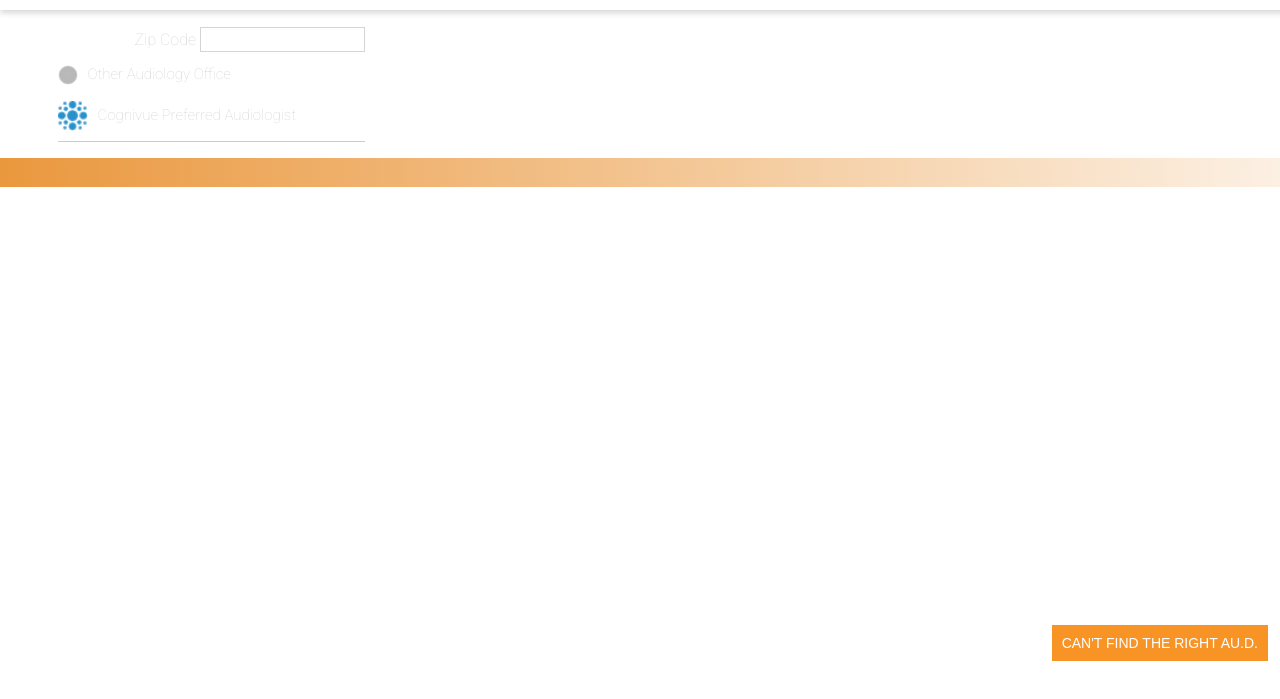
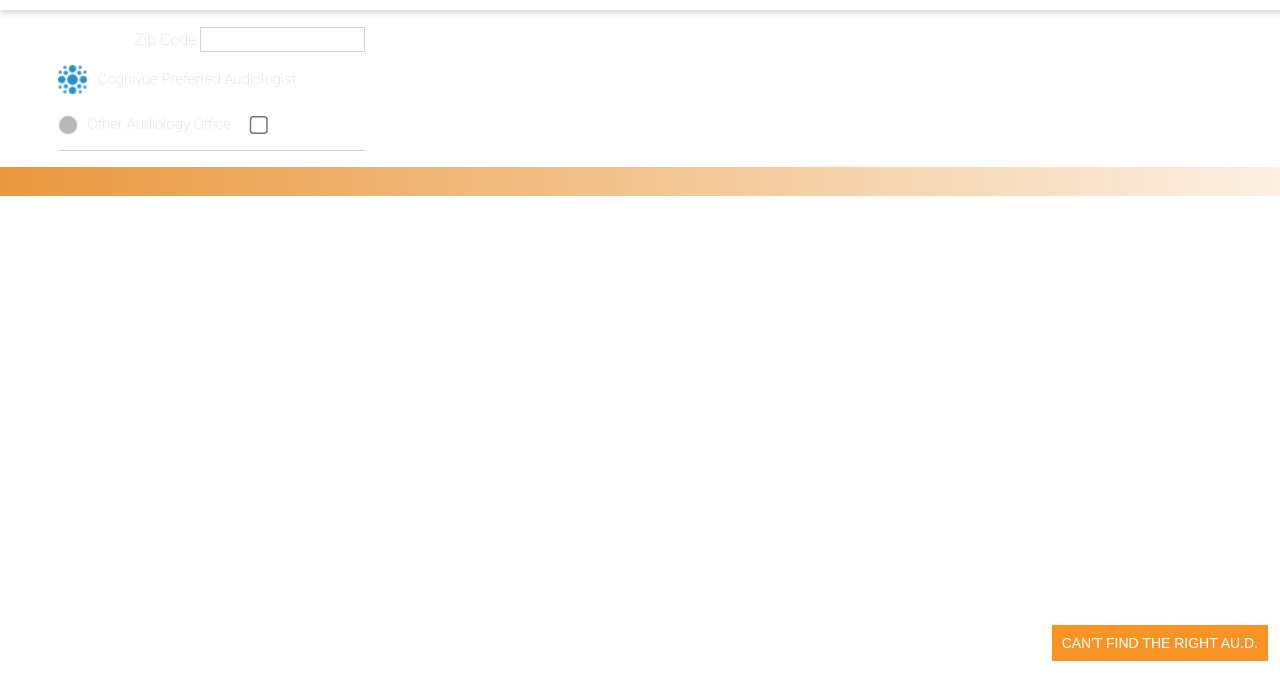
Before and after one commit to Techcognitives/earbrain_v1.6, a plain HTML site: page map.html in a window 1280 px wide. Shown: the part 89-788 px from the top of the page. Drawn offline with Linux system fonts and the light colour scheme; some packages are replaced by stand-ins of ours.

Commit message:
Update map.html

```diff
--- a/map.html
+++ b/map.html
@@ -27,8 +27,10 @@
   </div>
     <div class="map-left-container">
       <p class="zip-code">Zip Code<span class="zip_code_con"> <input type="number" class="zicode_input" id="zipCode" placeholder="" oninput="validity.valid||(value='');">
-        <p class="preffered-office"><img class="preffered-office-marker" src="images/map_pin_grey_org.png" width="20">Other Audiology Office</p>
-        <p class="preffered-office preffered-list-bottom"><img class="preffered-office-marker" src="images/Cognivue Circles-1.png" width="30">Cognivue Preferred Audiologist</p>
+        <p class="preffered-office"><img class="preffered-office-marker" src="images/Cognivue Circles-1.png" width="30">Cognivue Preferred Audiologist</p>
+        <p class="preffered-office preffered-list-bottom"><img class="preffered-office-marker" src="images/map_pin_grey_org.png" width="20">Other Audiology Office  <input id="otherAudiologyCheckbox" class="other-audiology-checkbox" type="checkbox" style="zoom:1.5;">
+        </p>
+
         <div id="locations">
           <!-- <div class="preffered-list">
             <img class="preffered-office-marker office-marker" src="images/Cognivue Circles-2.png" width="30">
@@ -80,6 +82,8 @@
 <script src='js/map.js'></script>
 
   <script type="text/javascript">
+
+
   var login = document.querySelector(".login");
 
     var trigger = document.querySelector(".trigger");
```
